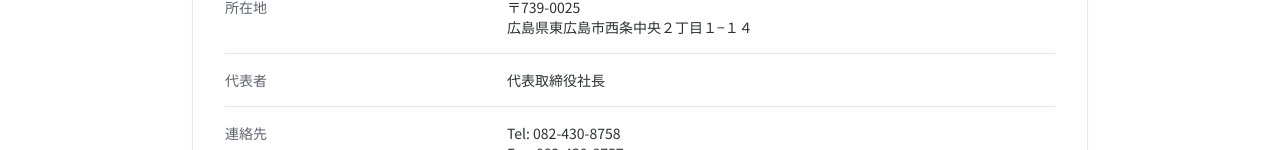
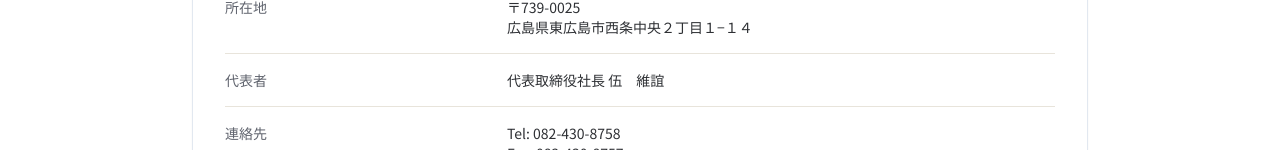
Before and after one commit to maxinjian1/jianpanerp, a Next.js app in the folder apps/web-client/: page /company in a window 1280 px wide. Shown: the part 802-952 px from the top of the page. Built offline with nearby package versions, Linux system fonts and the light colour scheme.

Commit message:
Update CEO name to 伍　維誼

```diff
--- a/apps/web-client/src/app/company/page.tsx
+++ b/apps/web-client/src/app/company/page.tsx
@@ -61,7 +61,7 @@ export default function CompanyPage() {
               </div>
               <div className="py-4 grid grid-cols-1 sm:grid-cols-3 gap-4">
                 <dt className="text-sm font-medium text-ink-500 dark:text-ink-400">代表者</dt>
-                <dd className="text-sm text-ink-900 dark:text-washi-100 sm:col-span-2">代表取締役社長</dd>
+                <dd className="text-sm text-ink-900 dark:text-washi-100 sm:col-span-2">代表取締役社長 伍　維誼</dd>
               </div>
               <div className="py-4 grid grid-cols-1 sm:grid-cols-3 gap-4">
                 <dt className="text-sm font-medium text-ink-500 dark:text-ink-400">連絡先</dt>
--- a/apps/web-client/src/app/legal/page.tsx
+++ b/apps/web-client/src/app/legal/page.tsx
@@ -22,7 +22,7 @@ export default function LegalPage() {
               </div>
               <div className="py-4 grid grid-cols-1 sm:grid-cols-3 gap-4">
                 <dt className="text-sm font-medium text-ink-500 dark:text-ink-400">運営統括責任者</dt>
-                <dd className="text-sm text-ink-900 dark:text-washi-100 sm:col-span-2">代表取締役社長</dd>
+                <dd className="text-sm text-ink-900 dark:text-washi-100 sm:col-span-2">代表取締役社長 伍　維誼</dd>
               </div>
               <div className="py-4 grid grid-cols-1 sm:grid-cols-3 gap-4">
                 <dt className="text-sm font-medium text-ink-500 dark:text-ink-400">所在地</dt>
```
